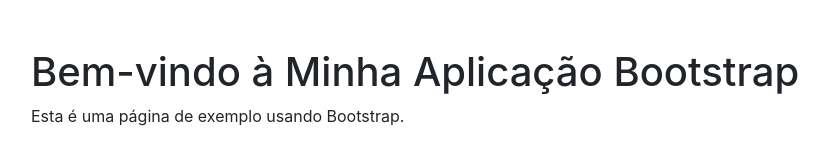
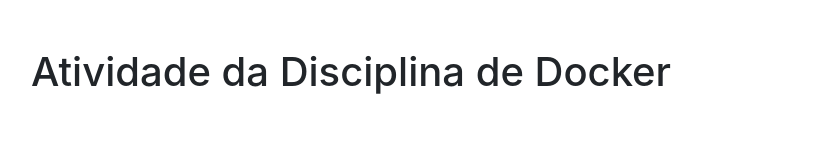
Before and after one commit to brunoandradearruda/curso-docker, a plain HTML site: page index.html in a window 1280 px wide. Shown: the whole page, without its empty margins (54-883 px from the left). Drawn offline with nearby package versions, Linux system fonts and the light colour scheme.

Commit message:
first commit

```diff
--- a/index.html
+++ b/index.html
@@ -8,8 +8,8 @@
 </head>
 <body>
   <div class="container mt-5">
-    <h1>Bem-vindo à Minha Aplicação Bootstrap</h1>
-    <p>Esta é uma página de exemplo usando Bootstrap.</p>
+    <h1>Atividade da Disciplina de Docker</h1>
+    <p></p>
   </div>
   <script src="https://code.jquery.com/jquery-3.5.1.slim.min.js"></script>
   <script src="https://cdn.jsdelivr.net/npm/@popperjs/core@2.5.2/dist/umd/popper.min.js"></script>
```
Also changed, not shown: 1 other file.
